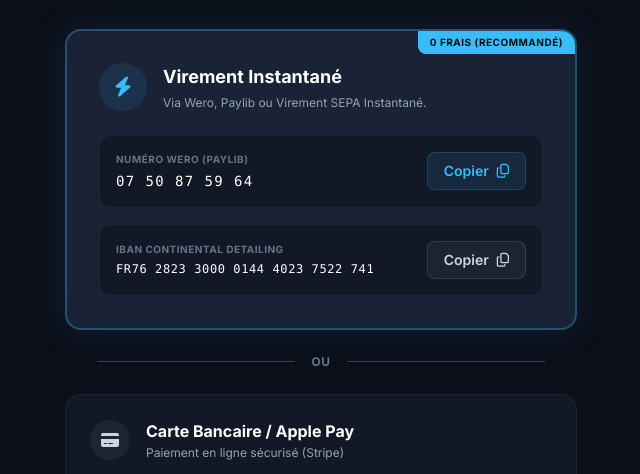
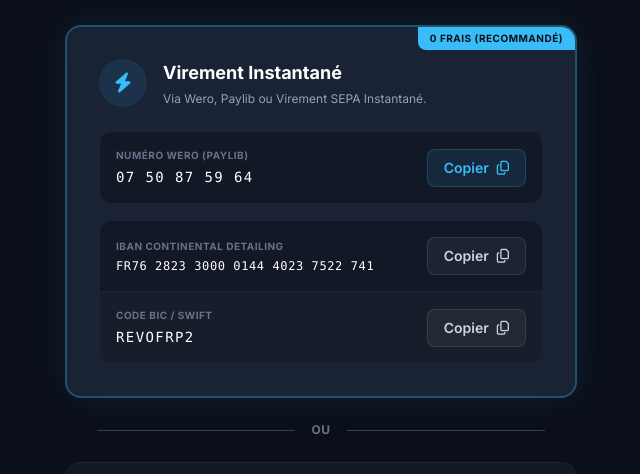
Before and after one commit to Adame-22/Continental-Detailing-, a plain HTML site: page reglement.html in a window 1280 px wide. Shown: the part 167-641 px from the top of the page, without its empty margins (319-959 px from the left). Drawn offline with nearby package versions, Linux system fonts and the light colour scheme.

Commit message:
chore: add Revolut BIC alongside IBAN in unified block

```diff
--- a/reglement.html
+++ b/reglement.html
@@ -92,8 +92,10 @@
                                 </button>
                             </div>
 
-                            <!-- Copier IBAN -->
-                            <div class="bg-primary/50 border border-white/5 rounded-xl p-4 flex flex-col sm:flex-row items-center justify-between gap-4">
+                            <!-- Coordonnées Bancaires (IBAN + BIC) -->
+                            <div class="bg-primary/50 border border-white/5 rounded-xl flex flex-col overflow-hidden">
+                                <!-- IBAN -->
+                                <div class="p-4 flex flex-col sm:flex-row items-center justify-between gap-4">
                                     <div class="w-full overflow-hidden">
                                         <p class="text-[10px] uppercase font-bold text-slate-500 tracking-wider mb-1">IBAN Continental Detailing</p>
                                         <p class="font-mono text-[11px] sm:text-xs tracking-wider text-white truncate">FR76 2823 3000 0144 4023 7522 741</p>
@@ -104,6 +106,22 @@
                                         <span x-text="copiedItem === 'iban' ? 'Copié !' : 'Copier'"></span>
                                         <i :class="copiedItem === 'iban' ? 'fa-solid fa-check' : 'fa-regular fa-copy'"></i>
                                     </button>
+                                </div>
+                                <!-- Séparateur -->
+                                <div class="h-px w-full bg-white/5"></div>
+                                <!-- BIC -->
+                                <div class="p-4 flex flex-col sm:flex-row items-center justify-between gap-4 bg-white/[0.02]">
+                                    <div class="w-full overflow-hidden">
+                                        <p class="text-[10px] uppercase font-bold text-slate-500 tracking-wider mb-1">Code BIC / SWIFT</p>
+                                        <p class="font-mono text-sm tracking-widest text-white">REVOFRP2</p>
+                                    </div>
+                                    <button @click="navigator.clipboard.writeText('REVOFRP2'); copiedItem = 'bic'; setTimeout(() => copiedItem = null, 3000)"
+                                            :class="copiedItem === 'bic' ? 'bg-green-500/20 text-green-400 border-green-500/50' : 'bg-white/5 text-slate-300 border-white/10 hover:bg-white/10'"
+                                            class="w-full sm:w-auto px-4 py-2 rounded-lg font-semibold text-sm border ui-transition flex items-center justify-center gap-2 shrink-0">
+                                        <span x-text="copiedItem === 'bic' ? 'Copié !' : 'Copier'"></span>
+                                        <i :class="copiedItem === 'bic' ? 'fa-solid fa-check' : 'fa-regular fa-copy'"></i>
+                                    </button>
+                                </div>
                             </div>
                         </div>
                     </div>
```
Lines whose indentation alone changed are shown as unchanged.
